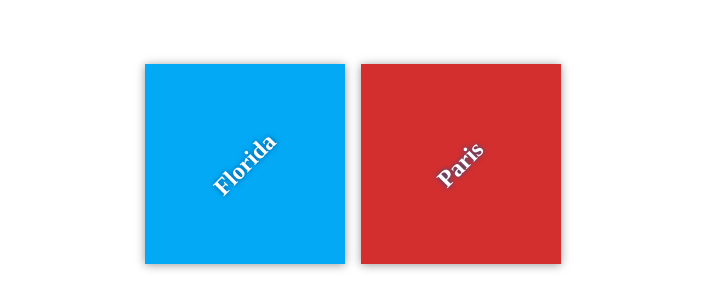
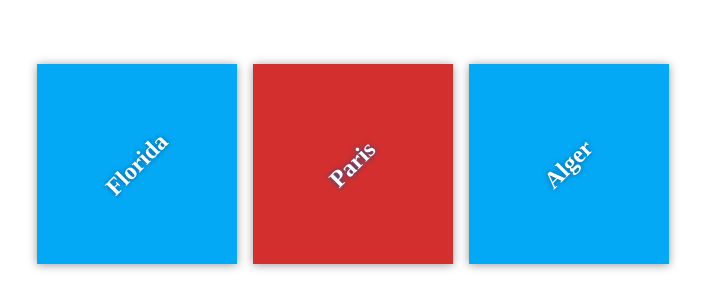
Before and after one commit to boukacem1981/my-travel-plans, a plain HTML site: page index.html in a window 1280 px wide. Shown: the part 236-544 px from the top of the page, without its empty margins (287-992 px from the left). Drawn offline with Linux system fonts and the light colour scheme.

Commit message:
create topic branch

```diff
--- a/index.html
+++ b/index.html
@@ -17,6 +17,9 @@
             <div class="destination" id="paris">
                 <h2>Paris</h2>
             </div>
+	<div class="destination" id="alger">
+                <h2>Alger</h2>
+            </div>
         </div>
     </div>
 
```
